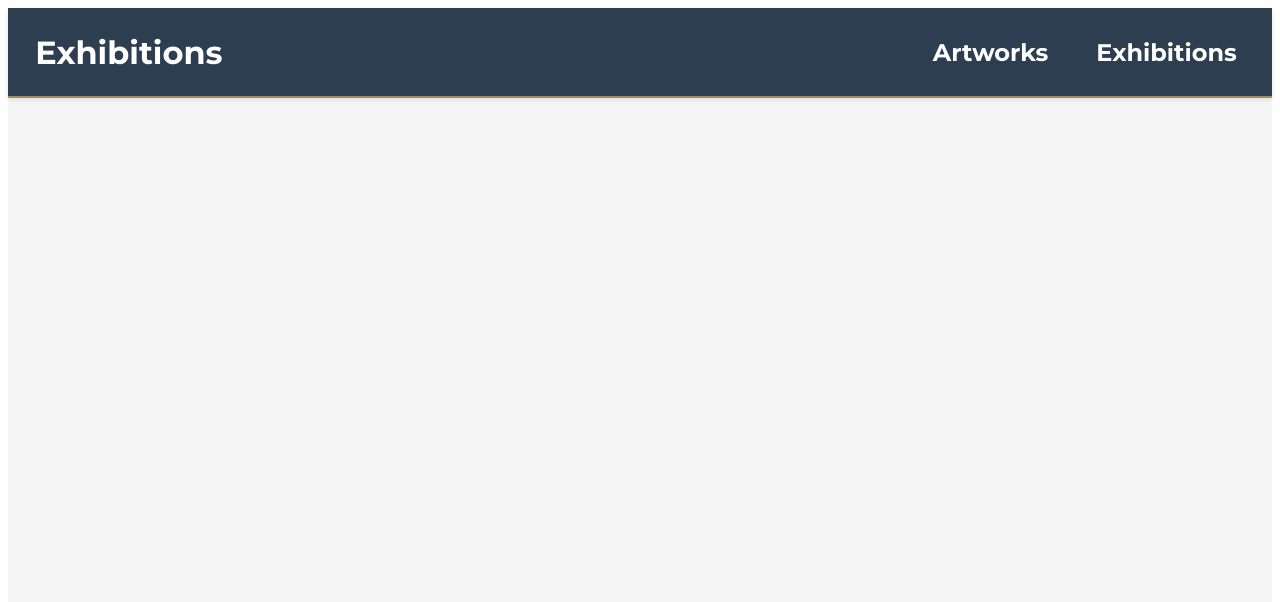
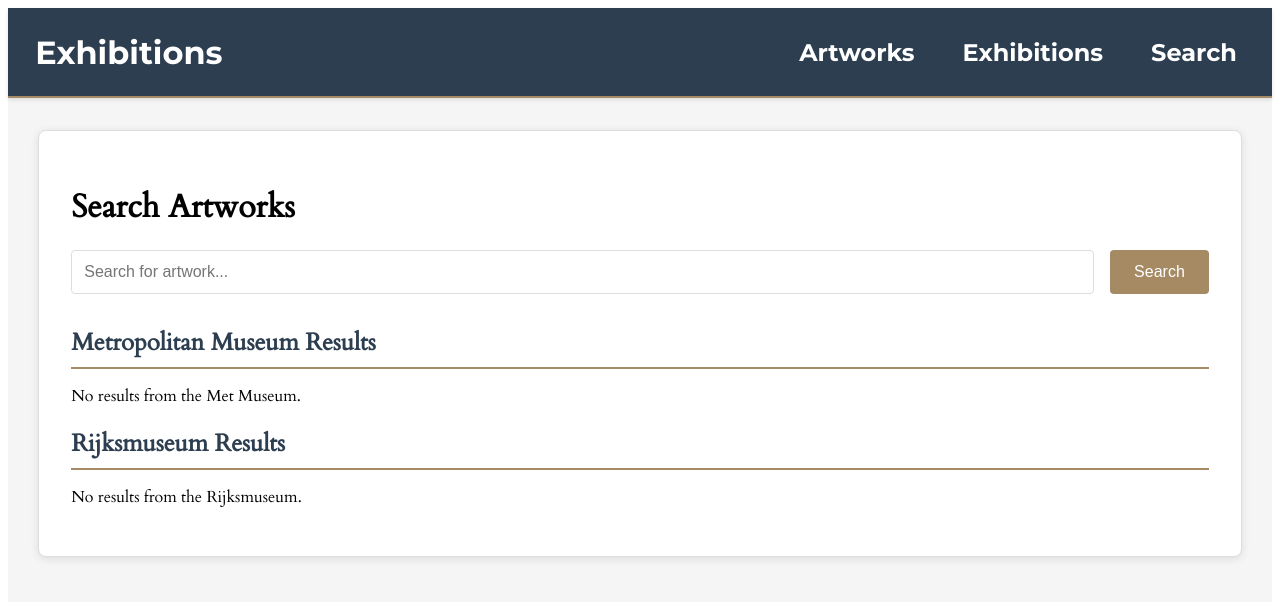
Before and after one commit to kylecom21/GalleryGate, a React (Vite) app: page /search in a window 1280 px wide. Shown: the top 602 px of the page. Built offline with nearby package versions, Linux system fonts and the light colour scheme.

Commit message:
Search page added

```diff
--- /dev/null
+++ b/api.js
@@ -0,0 +1,58 @@
+import axios from "axios";
+
+
+const metApiUrl = 'https://collectionapi.metmuseum.org/public/collection/v1/';
+const rijksApiUrl = 'https://www.rijksmuseum.nl/api/en/collection';
+
+const searchMetMuseum = async (query) => {
+  try {
+    // Use the correct URL for searching
+    const response = await axios.get(`${metApiUrl}/search`, {
+      params: {
+        q: query,
+        hasImages: true,
+      },
+    });
+
+    // Check if there are any object IDs returned
+    if (!response.data.objectIDs) {
+      return [];
+    }
+
+    // Limit the results to avoid too many requests
+    const objectIDs = response.data.objectIDs.slice(0, 10);
+
+    // Fetch detailed data for each object
+    const artworkDetails = await Promise.all(
+      objectIDs.map(async (id) => {
+        const detailResponse = await axios.get(`${metApiUrl}/objects/${id}`);
+        return detailResponse.data;
+      })
+    );
+
+    return artworkDetails;
+  } catch (error) {
+    console.error("Error fetching data from the Met Museum:", error);
+    return []; // Return an empty array to prevent crashes
+  }
+};
+
+const searchRijksMuseum = async (query) => {
+  try {
+    const response = await axios.get(rijksApiUrl, {
+      params: {
+        key: 'LGjWsRbT',
+        q: query,
+        format: 'json',
+      },
+    });
+
+    return response.data.artObjects || [];
+  } catch (error) {
+    console.error("Error fetching data from the Rijksmuseum:", error);
+    return [];
+  }
+};
+
+
+export {searchMetMuseum, searchRijksMuseum,};
--- a/src/App.css
+++ b/src/App.css
@@ -19,6 +19,16 @@
     color: white;
     padding-left: 1.5rem;
     font-family: 'Montserrat', sans-serif;
+    text-decoration: none;
+  }
+
+  .title a{
+    color: white;
+    text-decoration: none;
+  }
+
+  .title a:hover{
+    color: #A68A64;
   }
 
   .nav-links {
@@ -42,3 +52,118 @@
   .nav-link:hover {
     color: #A68A64
   }
+
+.search-container {
+  max-width: 90%;
+  margin: 2rem auto;
+  padding: 2rem;
+  background-color: #ffffff;
+  border: 1px solid #ddd;
+  border-radius: 8px;
+  box-shadow: 0 2px 8px rgba(0, 0, 0, 0.1);
+}
+
+.search-container form {
+  display: flex;
+  justify-content: center;
+  gap: 1rem;
+  margin-bottom: 1.5rem;
+}
+
+.search-container input[type="text"] {
+  flex: 1;
+  padding: 0.75rem;
+  font-size: 1rem;
+  border: 1px solid #ddd;
+  border-radius: 4px;
+  transition: border-color 0.3s ease;
+}
+
+.search-container input[type="text"]:focus {
+  outline: none;
+  border-color: #A68A64;
+}
+
+.search-container button {
+  padding: 0.75rem 1.5rem;
+  background-color: #A68A64;
+  color: #ffffff;
+  border: none;
+  border-radius: 4px;
+  font-size: 1rem;
+  cursor: pointer;
+  transition: background-color 0.3s ease;
+}
+
+.search-container button:hover {
+  background-color: #8a6d50; /
+}
+
+.error {
+  color: #E74C3C;
+  text-align: center;
+}
+
+.results {
+  margin-top: 2rem;
+}
+
+.results h2 {
+  color: #2C3E50;
+  border-bottom: 2px solid #A68A64;
+  padding-bottom: 0.5rem;
+  margin-bottom: 1rem;
+}
+
+.results-list {
+  list-style: none;
+  padding: 0;
+  margin: 0;
+}
+
+.result-item {
+  display: flex;
+  align-items: center;
+  margin-bottom: 1rem;
+  padding-bottom: 0.5rem;
+  border-bottom: 1px solid #ddd;
+}
+
+.artwork-image {
+  width: 100px;
+  height: auto;
+  margin-right: 1rem;
+  border: 1px solid #ddd;
+  border-radius: 4px;
+}
+
+.placeholder-image {
+  width: 100px;
+  height: 100px;
+  margin-right: 1rem;
+  display: flex;
+  align-items: center;
+  justify-content: center;
+  border: 1px solid #ddd;
+  border-radius: 4px;
+  background-color: #f0f0f0;
+  color: #888;
+  font-size: 0.9rem;
+}
+
+.artwork-info {
+  flex: 1;
+}
+
+.artwork-info a {
+  color: #2C3E50;
+  font-weight: bold;
+  text-decoration: none;
+  transition: color 0.3s ease;
+  font-size: 1.1rem;
+}
+
+.artwork-info a:hover {
+  text-decoration: underline;
+  color: #A68A64;
+}
--- a/src/App.jsx
+++ b/src/App.jsx
@@ -2,6 +2,7 @@
 import { Route, Routes } from 'react-router-dom'
 import Header from './Components/Header'
 import Home from './Components/Home'
+import Search from './Components/Search'
 
 function App() {
   return (
@@ -9,6 +10,7 @@
         <Header/>
         <Routes>
           <Route path='/' element={<Home />}></Route>
+          <Route path='/search' element={<Search />}></Route>
         </Routes>
     </div>
   )
--- a/src/Components/Header.jsx
+++ b/src/Components/Header.jsx
@@ -4,7 +4,9 @@
 const Header = () => {
     return (
       <header className="header">
-        <h1 className="title">Exhibitions</h1>
+        <h1 className="title">
+          <Link to="/">Exhibitions</Link>
+          </h1>
         <nav>
           <ul className="nav-links">
             <li>
@@ -13,6 +15,9 @@
             <li>
               <Link to="/exhibitions" className="nav-link">Exhibitions</Link>
             </li>
+            <li>
+              <Link to="/search" className="nav-link">Search </Link>
+            </li>
           </ul>
         </nav>
       </header>
--- a/src/Components/Home.jsx
+++ b/src/Components/Home.jsx
@@ -1,5 +1,11 @@
+import Search from "./Search";
+
 const Home = () => {
+    return (
+        <div>
 
+        </div>
+    )
 }
 
 export default Home;
--- /dev/null
+++ b/src/Components/Search.jsx
@@ -0,0 +1,115 @@
+import { useState } from "react";
+import { searchMetMuseum, searchRijksMuseum } from "../../api";
+
+const Search = () => {
+  const [searchQuery, setSearchQuery] = useState("");
+  const [metResults, setMetResults] = useState([]);
+  const [rijksResults, setRijksResults] = useState([]);
+  const [loading, setLoading] = useState(false);
+  const [error, setError] = useState("");
+
+  const handleSearchChange = (event) => {
+    setSearchQuery(event.target.value);
+  };
+
+  const handleSearchSubmit = async (event) => {
+    event.preventDefault();
+    setLoading(true);
+    setError("");
+
+    try {
+      const [metResponse, rijksResponse] = await Promise.all([
+        searchMetMuseum(searchQuery),
+        searchRijksMuseum(searchQuery),
+      ]);
+
+      setMetResults(metResponse);
+      setRijksResults(rijksResponse);
+    } catch (err) {
+      setError("Something went wrong. Please try again later.");
+    } finally {
+      setLoading(false);
+    }
+  };
+  return (
+    <div className="search-container">
+    <h1>Search Artworks</h1>
+    <form onSubmit={handleSearchSubmit}>
+      <input
+        type="text"
+        value={searchQuery}
+        onChange={handleSearchChange}
+        placeholder="Search for artwork..."
+      />
+      <button type="submit" disabled={loading}>
+        {loading ? "Searching..." : "Search"}
+      </button>
+    </form>
+    {error && <p className="error">{error}</p>}
+
+    <div className="results">
+      <h2>Metropolitan Museum Results</h2>
+      {metResults.length > 0 ? (
+        <ul className="results-list">
+          {metResults.map((artwork) => (
+            <li key={artwork.objectID} className="result-item">
+              {artwork.primaryImage ? (
+                <img
+                  src={artwork.primaryImage}
+                  alt={artwork.title}
+                  className="artwork-image"
+                />
+              ) : (
+                <div className="placeholder-image">No Image</div>
+              )}
+              <div className="artwork-info">
+                <a
+                  href={artwork.objectURL}
+                  target="_blank"
+                  rel="noopener noreferrer"
+                >
+                  {artwork.title}
+                </a>
+              </div>
+            </li>
+          ))}
+        </ul>
+      ) : (
+        <p>No results from the Met Museum.</p>
+      )}
+
+      <h2>Rijksmuseum Results</h2>
+      {rijksResults.length > 0 ? (
+        <ul className="results-list">
+          {rijksResults.map((item) => (
+            <li key={item.objectNumber} className="result-item">
+              {item.webImage && item.webImage.url ? (
+                <img
+                  src={item.webImage.url}
+                  alt={item.title || "Artwork Image"}
+                  className="artwork-image"
+                />
+              ) : (
+                <div className="placeholder-image">No Image</div>
+              )}
+              <div className="artwork-info">
+                <a
+                  href={`https://www.rijksmuseum.nl/en/collection/${item.objectNumber}`}
+                  target="_blank"
+                  rel="noopener noreferrer"
+                >
+                  {item.title || "Untitled Artwork"}
+                </a>
+              </div>
+            </li>
+          ))}
+        </ul>
+      ) : (
+        <p>No results from the Rijksmuseum.</p>
+      )}
+    </div>
+  </div>
+  );
+};
+
+export default Search;
```
